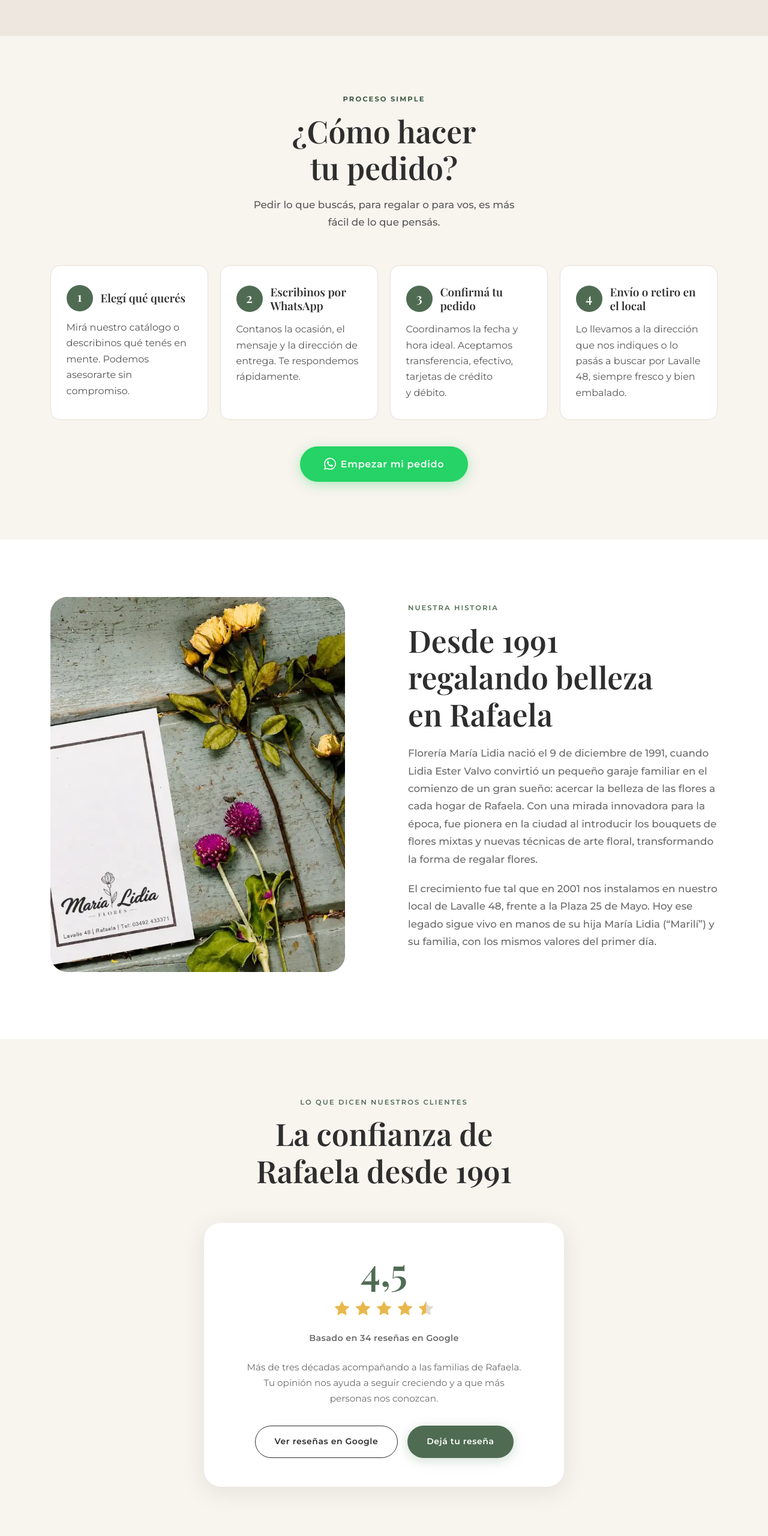
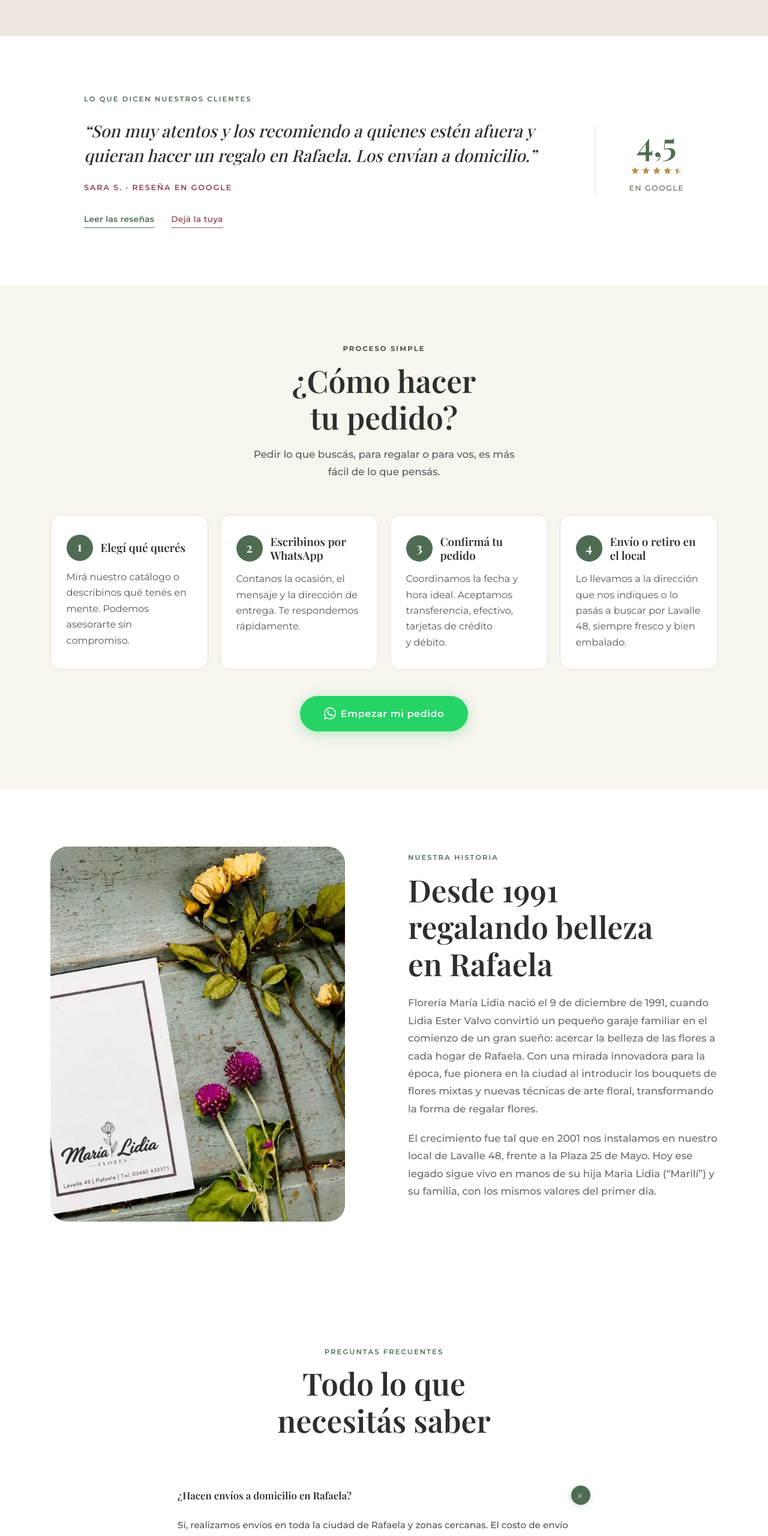
Before and after one commit to tatoo1978-rgb/floreriaBackup, a plain HTML site: page index.html in a window 1280 px wide. Shown: the part 3483-6043 px from the top of the page at 60% size. Drawn offline with nearby package versions, Linux system fonts and the light colour scheme.

Commit message:
Add files via upload

```diff
--- a/css/styles.css
+++ b/css/styles.css
@@ -29,15 +29,23 @@
     .btn-outline:hover{background:var(--dark);color:var(--white);transform:translateY(-2px)}
     .btn-wapp{background:#25D366;color:var(--white);box-shadow:0 4px 20px rgba(37,211,102,.35)}
     .btn-wapp:hover{background:#1ebe57;transform:translateY(-2px)}
-    #resenas{background:var(--cream)}
-    .resenas-box{max-width:600px;margin:2.5rem auto 0;background:var(--white);border-radius:var(--radius-lg);padding:3rem 2rem;text-align:center;box-shadow:var(--shadow-card)}
-    .resenas-num{font-family:var(--font-display);font-size:clamp(3rem,7vw,4rem);font-weight:600;line-height:1;color:var(--sage-dark);display:block}
-    .resenas-stars{display:inline-flex;gap:5px;margin-top:1rem;color:#E8B84B}
-    .resenas-stars svg{width:30px;height:30px;fill:currentColor}
-    .resenas-count{margin-top:.85rem;font-size:.9rem;color:var(--mid);font-weight:600;letter-spacing:.02em}
-    .resenas-text{max-width:460px;margin:1.5rem auto 2rem}
-    .resenas-cta{display:flex;gap:1rem;justify-content:center;flex-wrap:wrap}
-    @media(max-width:480px){.resenas-box{padding:2.25rem 1.25rem}.resenas-cta{flex-direction:column}.resenas-cta .btn{width:100%;justify-content:center}}
+    #resenas{background:var(--white)}
+    .resenas-grid{display:grid;grid-template-columns:1fr auto;gap:3.5rem;align-items:center;max-width:1000px;margin:0 auto}
+    .resenas-quote-col{display:flex;flex-direction:column;align-items:flex-start}
+    .resenas-quote{font-family:var(--font-display);font-size:clamp(1.35rem,2.6vw,1.75rem);font-weight:500;font-style:italic;line-height:1.45;color:var(--dark);margin:1.4rem 0 0;text-wrap:pretty}
+    .resenas-autor{font-size:.8rem;font-weight:600;letter-spacing:.14em;text-transform:uppercase;color:#8E4450;margin-top:1.4rem}
+    .resenas-links{display:flex;gap:1.75rem;margin-top:1.9rem;flex-wrap:wrap}
+    .resenas-links a{font-size:.86rem;font-weight:600;letter-spacing:.02em;text-decoration:none;padding-bottom:2px;border-bottom:1px solid;transition:var(--transition)}
+    .resenas-link-read{color:var(--sage-dark);border-bottom-color:rgba(79,108,83,.35)}
+    .resenas-link-read:hover{border-bottom-color:var(--sage-dark)}
+    .resenas-link-write{color:var(--rose-text);border-bottom-color:rgba(158,84,96,.35)}
+    .resenas-link-write:hover{border-bottom-color:var(--rose-text)}
+    .resenas-score{display:flex;flex-direction:column;align-items:center;gap:.7rem;padding-left:3.5rem;border-left:1px solid #E3DACD}
+    .resenas-num{font-family:var(--font-display);font-size:clamp(2.6rem,5vw,3.4rem);font-weight:600;line-height:1;color:var(--sage-dark)}
+    .resenas-stars{display:inline-flex;gap:3px;color:#B8924A}
+    .resenas-stars svg{width:15px;height:15px;fill:currentColor}
+    .resenas-in{font-size:.8rem;font-weight:600;letter-spacing:.1em;text-transform:uppercase;color:#8A8378;white-space:nowrap}
+    @media(max-width:768px){.resenas-grid{grid-template-columns:1fr;gap:2.25rem}.resenas-score{align-items:flex-start;padding-left:0;padding-top:2rem;border-left:none;border-top:1px solid #E3DACD}}
     /* HEADER */
     #header{position:fixed;top:0;left:0;right:0;z-index:900;background:rgba(248,244,238,.97);backdrop-filter:blur(14px);border-bottom:1px solid rgba(46,46,46,.06);transition:box-shadow var(--transition)}
     #header.scrolled{box-shadow:0 2px 24px rgba(46,46,46,.08)}
--- a/index.html
+++ b/index.html
@@ -49,7 +49,7 @@
     "aggregateRating": {
       "@type": "AggregateRating",
       "ratingValue": "4.5",
-      "reviewCount": "34"
+      "reviewCount": "36"
     },
     "address": {
       "@type": "PostalAddress",
@@ -109,7 +109,7 @@
   }
   </script>
   <!-- ════════════════════════════════════════════════════════════════
-       aggregateRating: valores REALES de Google Business (4,5 · 34 reseñas),
+       aggregateRating: valores REALES de Google Business (4,5 · 36 reseñas),
        agregados arriba después de "priceRange". Al crecer las reseñas,
        actualizá ratingValue y reviewCount acá y en la sección visible #resenas.
   ═════════════════════════════════════════════════════════════════════ -->
@@ -180,7 +180,7 @@
   <link rel="preconnect" href="https://fonts.googleapis.com">
   <link rel="preconnect" href="https://fonts.gstatic.com" crossorigin="">
   <link rel="stylesheet" href="https://fonts.googleapis.com/css2?family=Playfair+Display:wght@500;600;700&family=Montserrat:wght@300;400;500;600;700&display=swap">
-  <link rel="stylesheet" href="css/styles.css?v=30">
+  <link rel="stylesheet" href="css/styles.css?v=31">
 </head>
 <body>
 <!-- HEADER -->
@@ -354,6 +354,34 @@
   </div>
 </section>
 
+<!-- RESEÑAS -->
+<section id="resenas" class="section" role="region" aria-labelledby="resenas-title">
+  <div class="container">
+    <div class="resenas-grid reveal">
+      <div class="resenas-quote-col">
+        <span class="eyebrow" id="resenas-title">Lo que dicen nuestros clientes</span>
+        <blockquote class="resenas-quote">&ldquo;Son muy atentos y los recomiendo a quienes estén afuera y quieran hacer un regalo en Rafaela. Los envían a domicilio.&rdquo;</blockquote>
+        <div class="resenas-autor">Sara S. · Reseña en Google</div>
+        <div class="resenas-links">
+          <a href="https://www.google.com/search?q=floreria+maria+lidia#lrd=0x95caae3808a46f5d:0xaa7cf54290827578,1,,,," target="_blank" rel="noopener" class="resenas-link-read">Leer las reseñas</a>
+          <a href="https://www.google.com/search?q=floreria+maria+lidia#lrd=0x95caae3808a46f5d:0xaa7cf54290827578,3,,,," target="_blank" rel="noopener" class="resenas-link-write">Dejá la tuya</a>
+        </div>
+      </div>
+      <div class="resenas-score">
+        <span class="resenas-num">4,5</span>
+        <div class="resenas-stars" role="img" aria-label="Calificación 4,5 de 5 estrellas">
+          <svg viewBox="0 0 24 24" aria-hidden="true"><path d="M12 2l3.09 6.26L22 9.27l-5 4.87 1.18 6.88L12 17.77l-6.18 3.25L7 14.14 2 9.27l6.91-1.01L12 2z"/></svg>
+          <svg viewBox="0 0 24 24" aria-hidden="true"><path d="M12 2l3.09 6.26L22 9.27l-5 4.87 1.18 6.88L12 17.77l-6.18 3.25L7 14.14 2 9.27l6.91-1.01L12 2z"/></svg>
+          <svg viewBox="0 0 24 24" aria-hidden="true"><path d="M12 2l3.09 6.26L22 9.27l-5 4.87 1.18 6.88L12 17.77l-6.18 3.25L7 14.14 2 9.27l6.91-1.01L12 2z"/></svg>
+          <svg viewBox="0 0 24 24" aria-hidden="true"><path d="M12 2l3.09 6.26L22 9.27l-5 4.87 1.18 6.88L12 17.77l-6.18 3.25L7 14.14 2 9.27l6.91-1.01L12 2z"/></svg>
+          <svg viewBox="0 0 24 24" aria-hidden="true"><defs><linearGradient id="starHalf"><stop offset="50%" stop-color="currentColor"/><stop offset="50%" stop-color="#E0D9CE"/></linearGradient></defs><path fill="url(#starHalf)" d="M12 2l3.09 6.26L22 9.27l-5 4.87 1.18 6.88L12 17.77l-6.18 3.25L7 14.14 2 9.27l6.91-1.01L12 2z"/></svg>
+        </div>
+        <span class="resenas-in">En Google</span>
+      </div>
+    </div>
+  </div>
+</section>
+
 <!-- HOW TO BUY -->
 <section id="como-comprar" class="section" role="region" aria-labelledby="comprar-title">
   <div class="container">
@@ -397,32 +425,6 @@
 
 
 
-
-<!-- RESEÑAS -->
-<section id="resenas" class="section" role="region" aria-labelledby="resenas-title">
-  <div class="container">
-    <div class="section-header text-center reveal">
-      <span class="eyebrow">Lo que dicen nuestros clientes</span>
-      <h2 class="display-lg" id="resenas-title">La confianza de<br>Rafaela desde 1991</h2>
-    </div>
-    <div class="resenas-box reveal reveal-delay-2">
-      <span class="resenas-num">4,5</span>
-      <div class="resenas-stars" role="img" aria-label="Calificación 4,5 de 5 estrellas">
-        <svg viewBox="0 0 24 24" aria-hidden="true"><path d="M12 2l3.09 6.26L22 9.27l-5 4.87 1.18 6.88L12 17.77l-6.18 3.25L7 14.14 2 9.27l6.91-1.01L12 2z"/></svg>
-        <svg viewBox="0 0 24 24" aria-hidden="true"><path d="M12 2l3.09 6.26L22 9.27l-5 4.87 1.18 6.88L12 17.77l-6.18 3.25L7 14.14 2 9.27l6.91-1.01L12 2z"/></svg>
-        <svg viewBox="0 0 24 24" aria-hidden="true"><path d="M12 2l3.09 6.26L22 9.27l-5 4.87 1.18 6.88L12 17.77l-6.18 3.25L7 14.14 2 9.27l6.91-1.01L12 2z"/></svg>
-        <svg viewBox="0 0 24 24" aria-hidden="true"><path d="M12 2l3.09 6.26L22 9.27l-5 4.87 1.18 6.88L12 17.77l-6.18 3.25L7 14.14 2 9.27l6.91-1.01L12 2z"/></svg>
-        <svg viewBox="0 0 24 24" aria-hidden="true"><defs><linearGradient id="starHalf"><stop offset="50%" stop-color="currentColor"/><stop offset="50%" stop-color="#E0D9CE"/></linearGradient></defs><path fill="url(#starHalf)" d="M12 2l3.09 6.26L22 9.27l-5 4.87 1.18 6.88L12 17.77l-6.18 3.25L7 14.14 2 9.27l6.91-1.01L12 2z"/></svg>
-      </div>
-      <p class="resenas-count">Basado en 34 reseñas en Google</p>
-      <p class="body-md resenas-text">Más de tres décadas acompañando a las familias de Rafaela. Tu opinión nos ayuda a seguir creciendo y a que más personas nos conozcan.</p>
-      <div class="resenas-cta">
-        <a href="https://www.google.com/search?q=floreria+maria+lidia#lrd=0x95caae3808a46f5d:0xaa7cf54290827578,1,,,," target="_blank" rel="noopener" class="btn btn-outline">Ver reseñas en Google</a>
-        <a href="https://www.google.com/search?q=floreria+maria+lidia#lrd=0x95caae3808a46f5d:0xaa7cf54290827578,3,,,," target="_blank" rel="noopener" class="btn btn-primary">Dejá tu reseña</a>
-      </div>
-    </div>
-  </div>
-</section>
 
 <!-- FAQ -->
 <section id="faq" class="section" role="region" aria-labelledby="faq-title">
```
Also changed, not shown: productos.html (+1 -1 lines).
